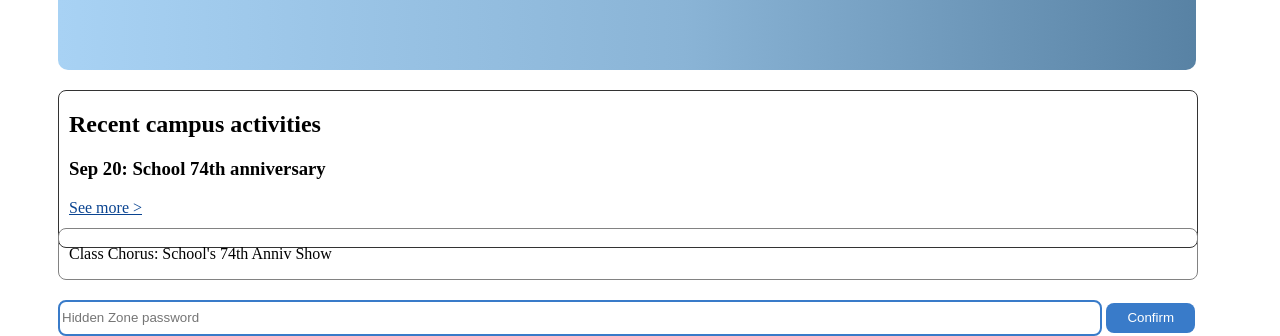
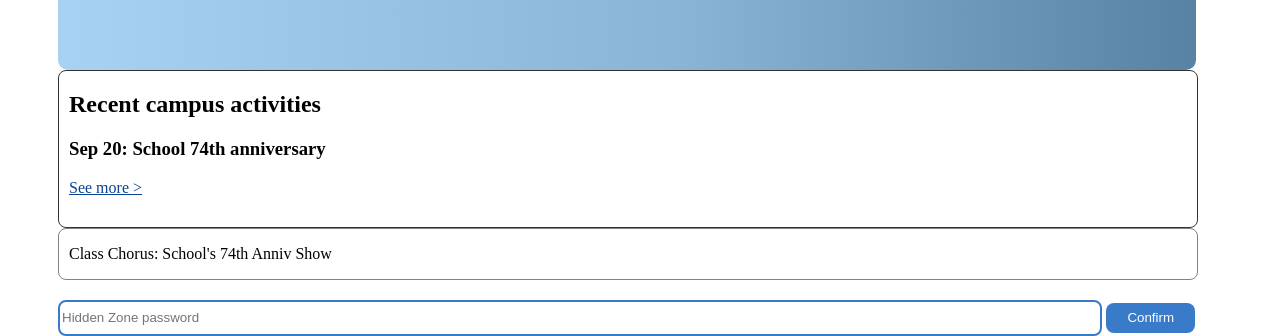
Before and after one commit to bycms/FDFZ2920, a plain HTML site: page index.html in a window 1280 px wide. Shown: the part 498-834 px from the top of the page. Drawn offline with Linux system fonts and the light colour scheme.

Commit message:
Update style.css

```diff
--- a/style.css
+++ b/style.css
@@ -34,21 +34,17 @@ body {
 }
 
 .actvSum {
-    position: relative;
-    top: 50px;
     width: 90%;
     box-shadow: 5px, 5px, #666;
     border: 1px solid #333;
     border-radius: 8px;
     padding-bottom: 30px;
-    bottom: 50px;
 }
 
 .actv1 {
     border: 1px solid rgb(130, 130, 130);
     border-radius: 8px;
     width: 90%;
-    top: 30px;
 }
 
 #hidAuth {
```
